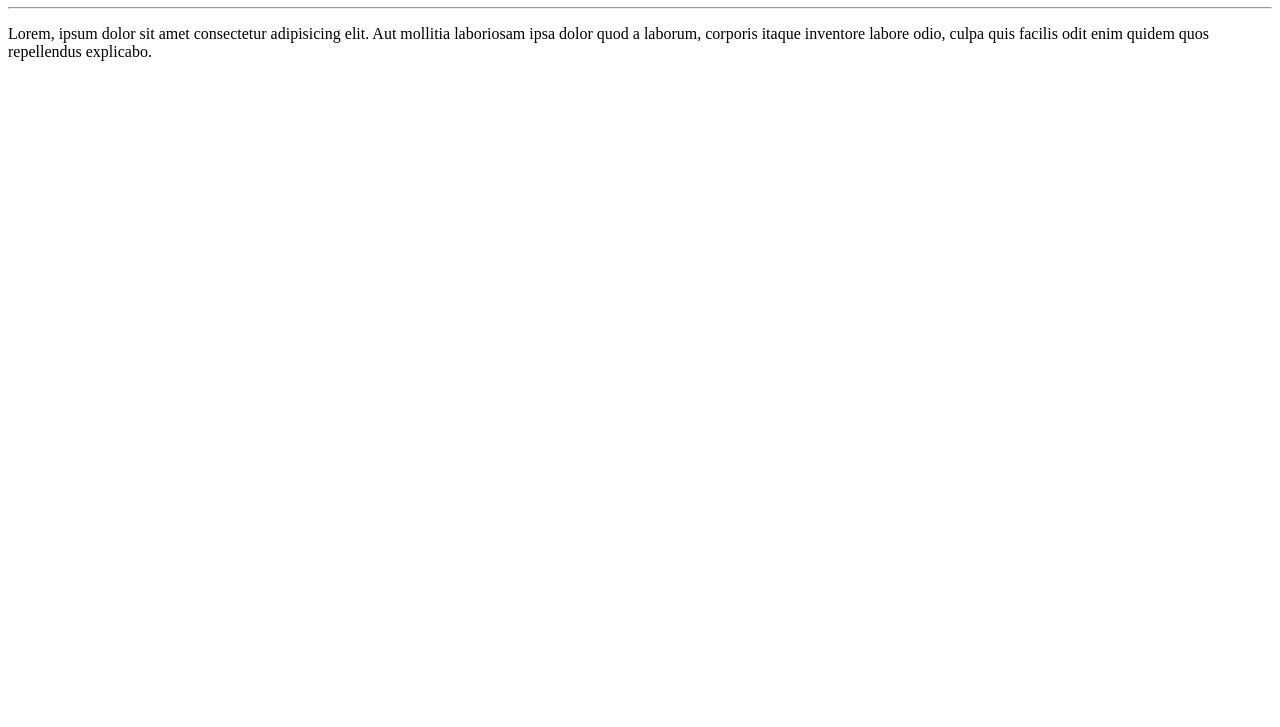
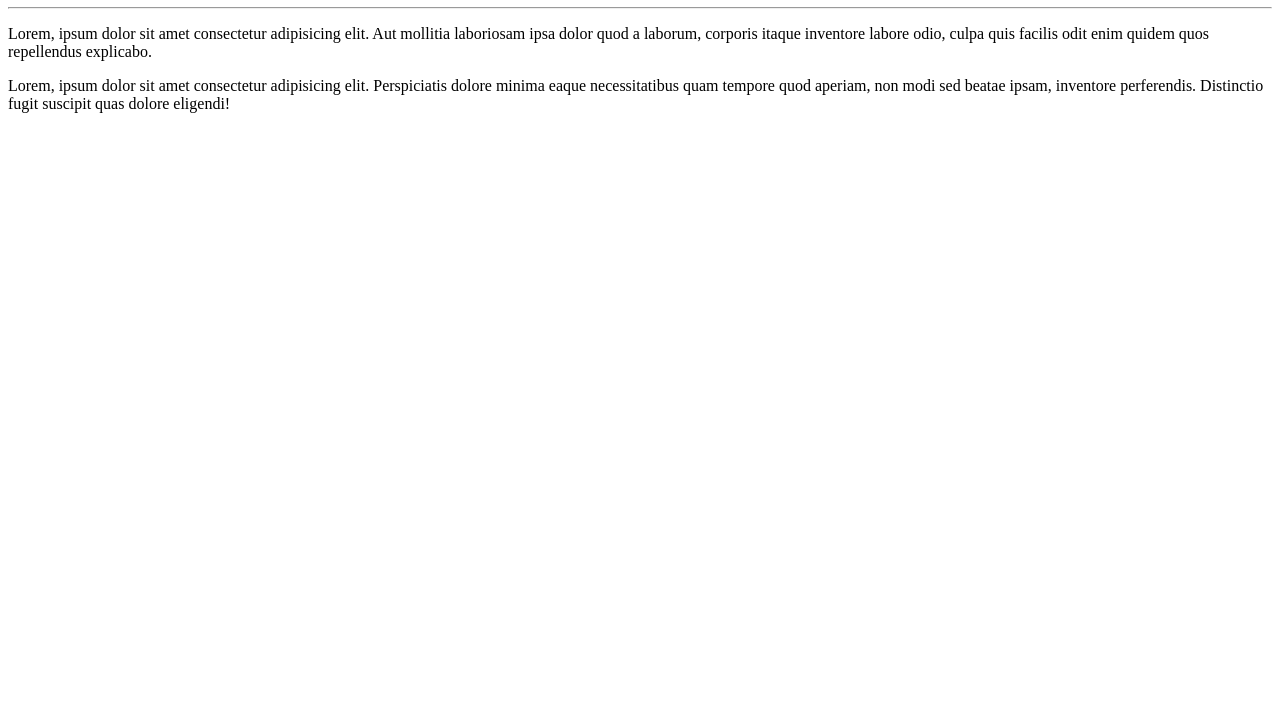
Before and after one commit to Gabriella-Pio/Ola-Mundo, a plain HTML site: page site-exemplo/index.html in a window 1280 px wide. Shown: the part 73-800 px from the top of the page. Drawn offline with Linux system fonts and the light colour scheme.

Commit message:
Modificação(mais um parágrafo)

```diff
--- a/site-exemplo/index.html
+++ b/site-exemplo/index.html
@@ -8,6 +8,6 @@
 <body>
     <h1>Olá, Mundo</h1>
     <hr>
-    <p>Lorem, ipsum dolor sit amet consectetur adipisicing elit. Aut mollitia laboriosam ipsa dolor quod a laborum, corporis itaque inventore labore odio, culpa quis facilis odit enim quidem quos repellendus explicabo.</p>
+    <p>Lorem, ipsum dolor sit amet consectetur adipisicing elit. Aut mollitia laboriosam ipsa dolor quod a laborum, corporis itaque inventore labore odio, culpa quis facilis odit enim quidem quos repellendus explicabo.<p>Lorem, ipsum dolor sit amet consectetur adipisicing elit. Perspiciatis dolore minima eaque necessitatibus quam tempore quod aperiam, non modi sed beatae ipsam, inventore perferendis. Distinctio fugit suscipit quas dolore eligendi!
 </body>
 </html>
```
